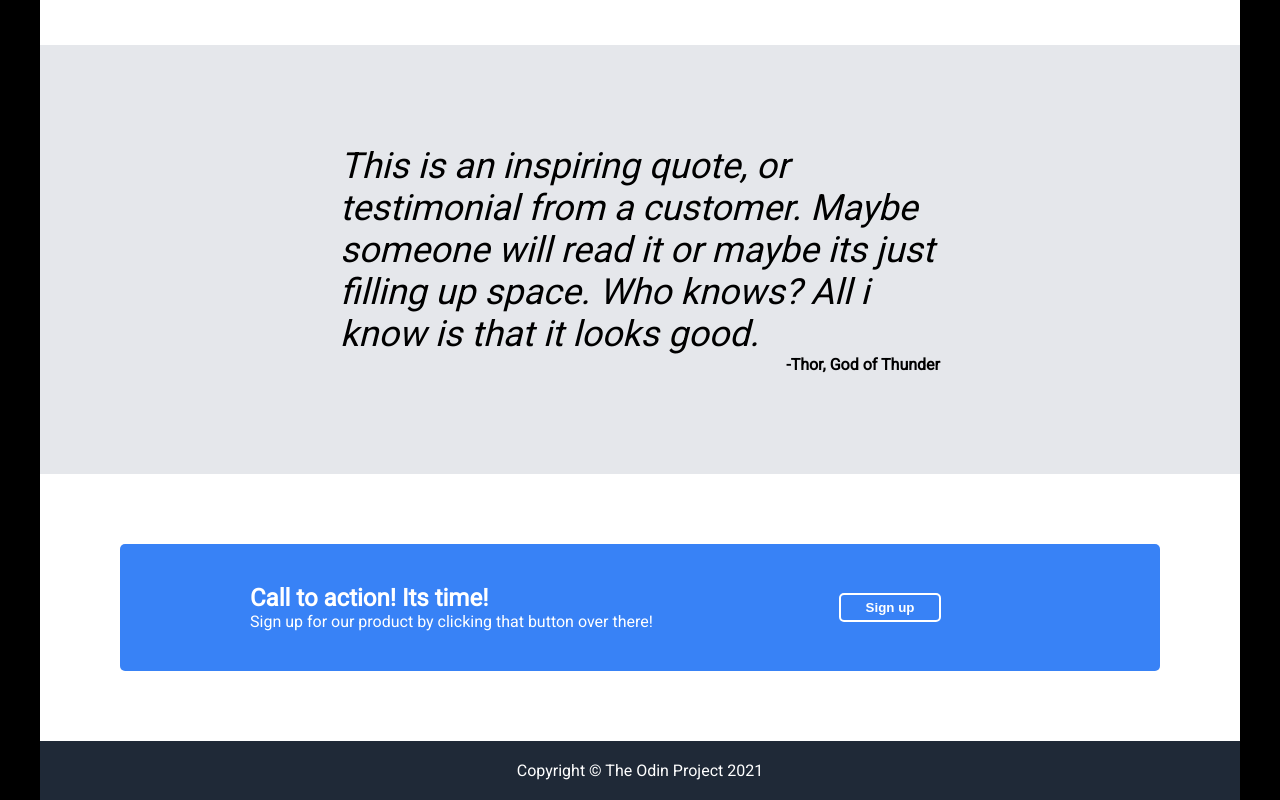
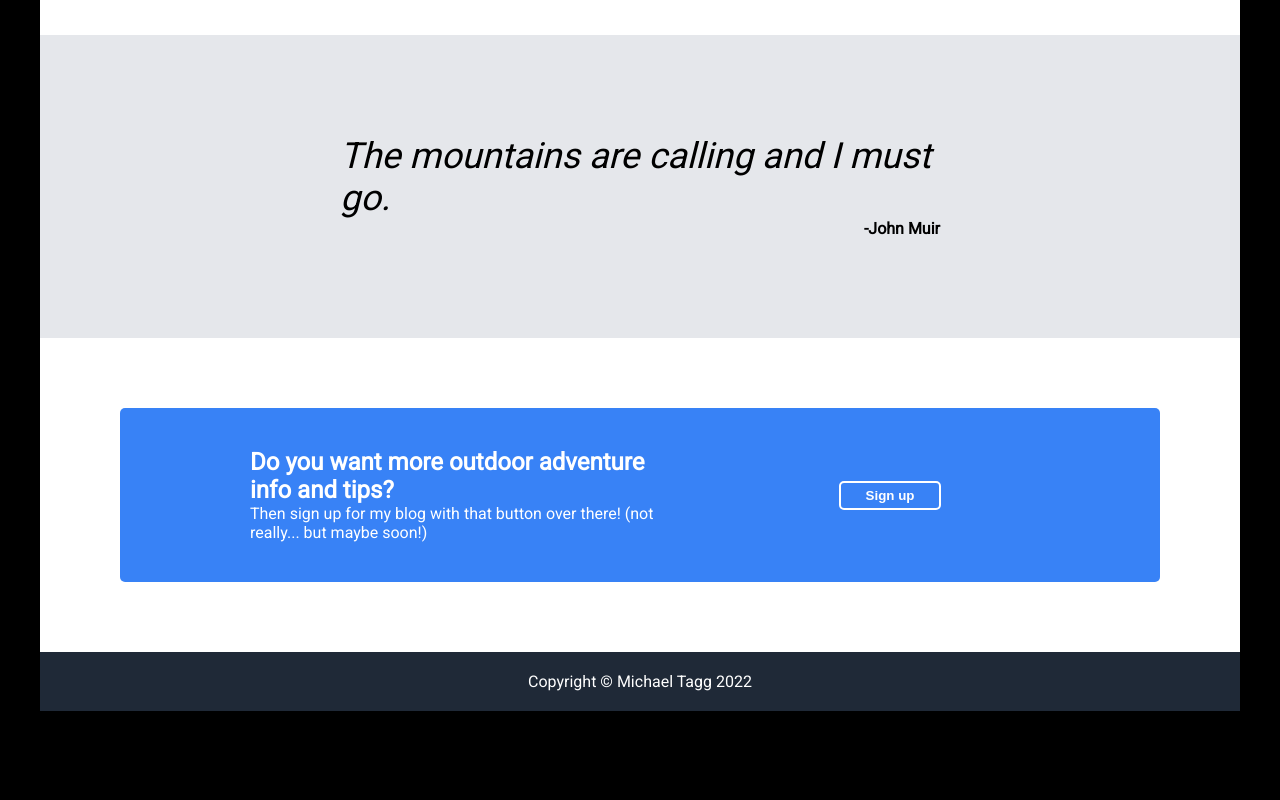
Before and after one commit to mdtagg/Odin-Project-Landing-Page, a plain HTML site: page index.html in a window 1280 px wide. Shown: the part 1256-2056 px from the top of the page. After the commit the page ends 1967 px from the top, so only its background shows below. Drawn offline with Linux system fonts and the light colour scheme.

Commit message:
Quote and footer changed, minor styling adjustments to pictures

```diff
--- a/index.html
+++ b/index.html
@@ -13,7 +13,7 @@
         <div class="header-top">
             <p>Climb on!</p>
             <ul>
-                <a href="#info-container">About</a>
+                <a href="#info-container">Spots</a>
                 <a href="#quote-container">Quote</a>
                 <a href="#signup-container">Sign up</a>
             </ul>
@@ -65,17 +65,15 @@
         </div>
     </div>
     <div id="quote-container">
-        <p class="quote">This is an inspiring quote, or testimonial from a customer.
-            Maybe someone will read it or maybe its just filling up space.
-            Who knows? All i know is that it looks good.
+        <p class="quote">The mountains are calling and I must go.
         </p>
-        <p class="author">-Thor, God of Thunder</p>
+        <p class="author">-John Muir</p>
     </div>
     <div id="signup-container">
         <div class="signup-box">
             <div class="signup-info">
-                <p class="signup-one">Call to action! Its time!</p>
-                <p class="signup-two">Sign up for our product by clicking that button over there!</p>
+                <p class="signup-one">Do you want more outdoor adventure info and tips?</p>
+                <p class="signup-two">Then sign up for my blog with that button over there! (not really... but maybe soon!)</p>
             </div>
             <div class="signup-button">
                 <button>Sign up</button>
@@ -83,7 +81,7 @@
         </div>
     </div>
     <div class="footer">
-        <p>Copyright © The Odin Project 2021</p>
+        <p>Copyright © Michael Tagg 2022</p>
     </div>
 </body>
 </html>
--- a/styles.css
+++ b/styles.css
@@ -24,7 +24,7 @@ body {
     justify-content: space-around;
     align-items: center;
     margin-top:15px;
-    margin-bottom:20px;
+    margin-bottom:10px;
 }
 
 .header-bottom {
@@ -219,6 +219,10 @@ ul a {
     font-weight:700;
 }
 
+.signup-button button:hover {
+    cursor: pointer;
+}
+
 .signup-one {
     font-size: 24px;
     font-weight: 600;
```
